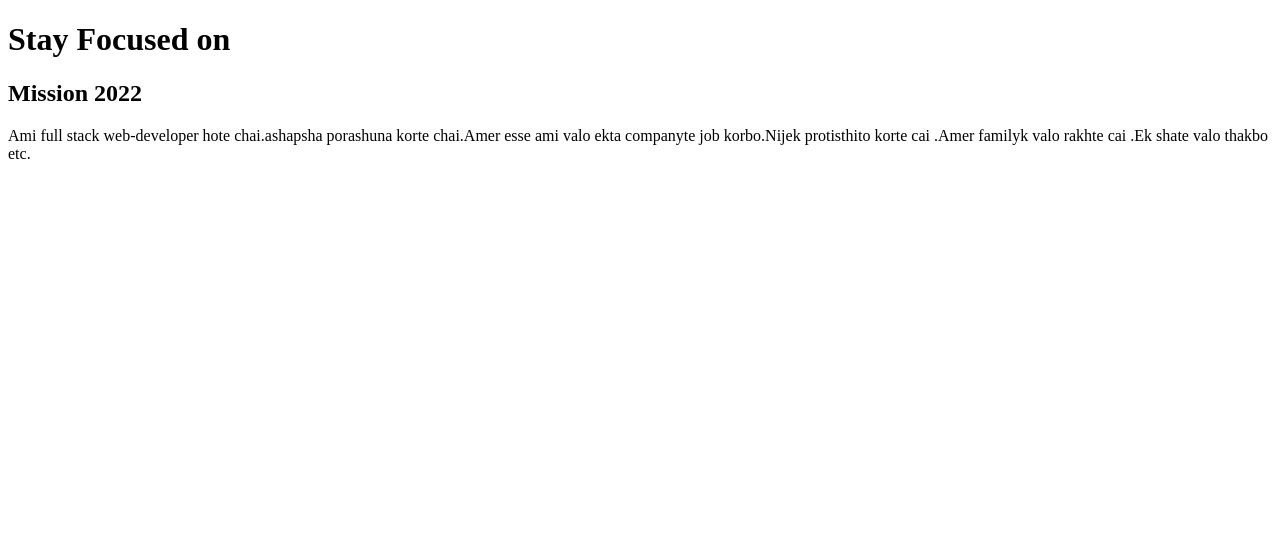
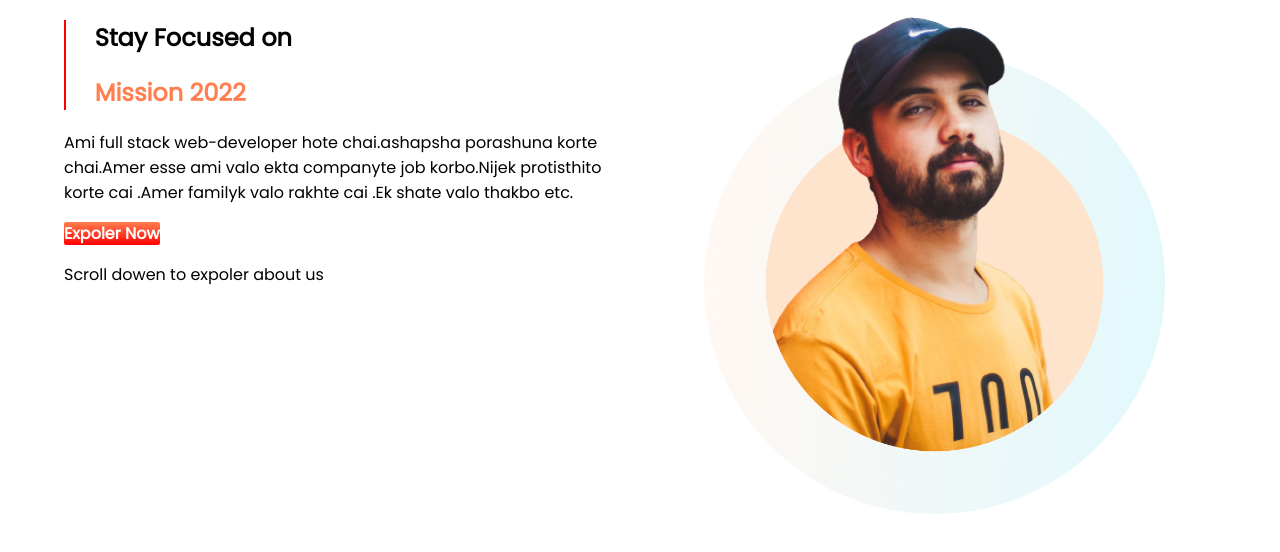
Before and after one commit to safuraparvin/Assignment.1, a plain HTML site: page index.html in a window 1280 px wide. Drawn offline with Linux system fonts and the light colour scheme.

Commit message:
part1 added

```diff
--- a/index.html
+++ b/index.html
@@ -11,9 +11,21 @@
     <link rel="stylesheet" href="style.css">
 </head>
 <body>
-    <h1>Stay Focused on</h1>
-    <h2>Mission 2022</h2>
-    <p>Ami full stack web-developer hote chai.ashapsha porashuna korte chai.Amer esse ami valo ekta companyte job korbo.Nijek protisthito korte cai .Amer familyk valo rakhte cai .Ek shate valo thakbo etc. </p>
+    <section class="top-banner flexibel-container">
+        <div class="half-width">
+        <div class="top-border">
+            <h1>Stay Focused on</h1>
+            <h2 class="orange-color">Mission 2022</h2>
+        </div>
+            <p>Ami full stack web-developer hote chai.ashapsha porashuna korte chai.Amer esse ami valo ekta companyte job korbo.Nijek protisthito korte cai .Amer familyk valo rakhte cai .Ek shate valo thakbo etc. </p>
+    <a class="link-button" target="_blank" href="https://www.facebook.com/sabiha.sabrin.5099">Expoler Now</a>
+    <p>Scroll dowen to expoler about us</p>
+    </div>
+    <div class="half-width">
+        <img src="images/person/person-2.png" alt="">
+
+    </div>
+</section>
 
 </body>
 </html>
--- a/style.css
+++ b/style.css
@@ -0,0 +1,33 @@
+body{
+    font-family: 'Poppins', sans-serif;
+    margin: 0;
+}
+h2{
+    color: coral;
+}
+.flexibel-container{
+    display: flex;
+    margin-bottom:150px ;
+}
+.half-width{
+    width:50% ;
+}
+.half-width img {
+    width: 80%;
+    margin-top: -73px;
+}
+.link-button{
+    text-decoration:none ;
+    background-image:linear-gradient(coral,red);
+    color:white ;
+    font-weight: 700;
+    padding:40px,100px ;
+    border-radius: 2px;
+
+}
+div{
+    padding-left: 5%;
+}
+.top-border{
+    border-left:2px solid red;
+}
```
